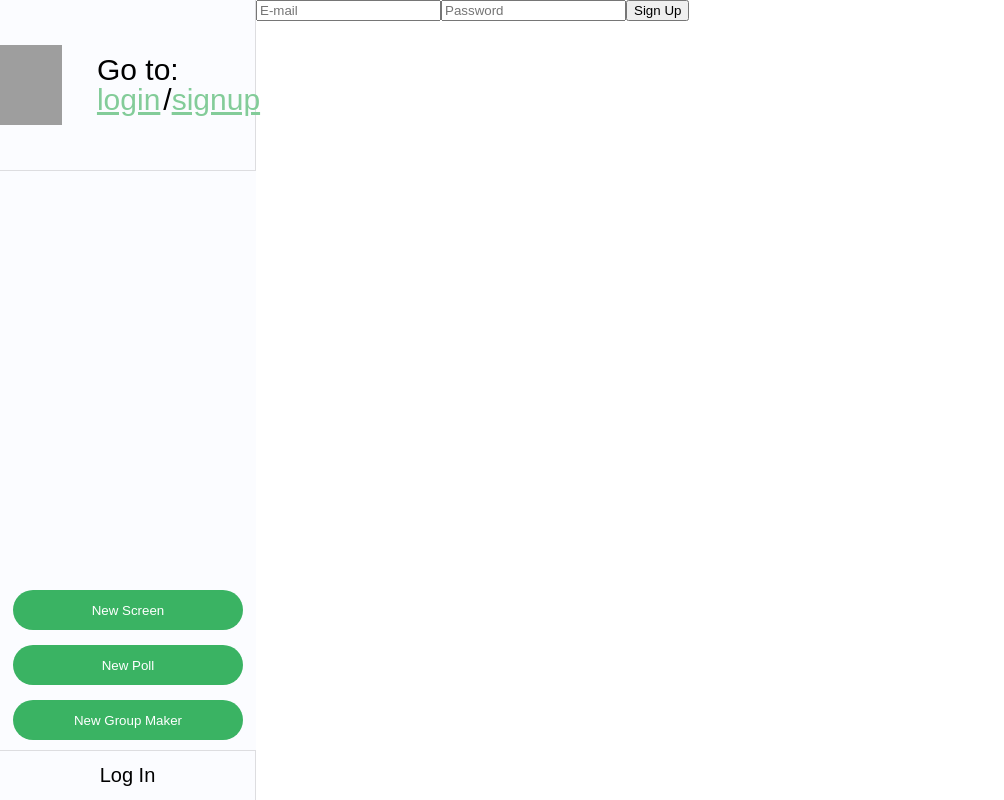
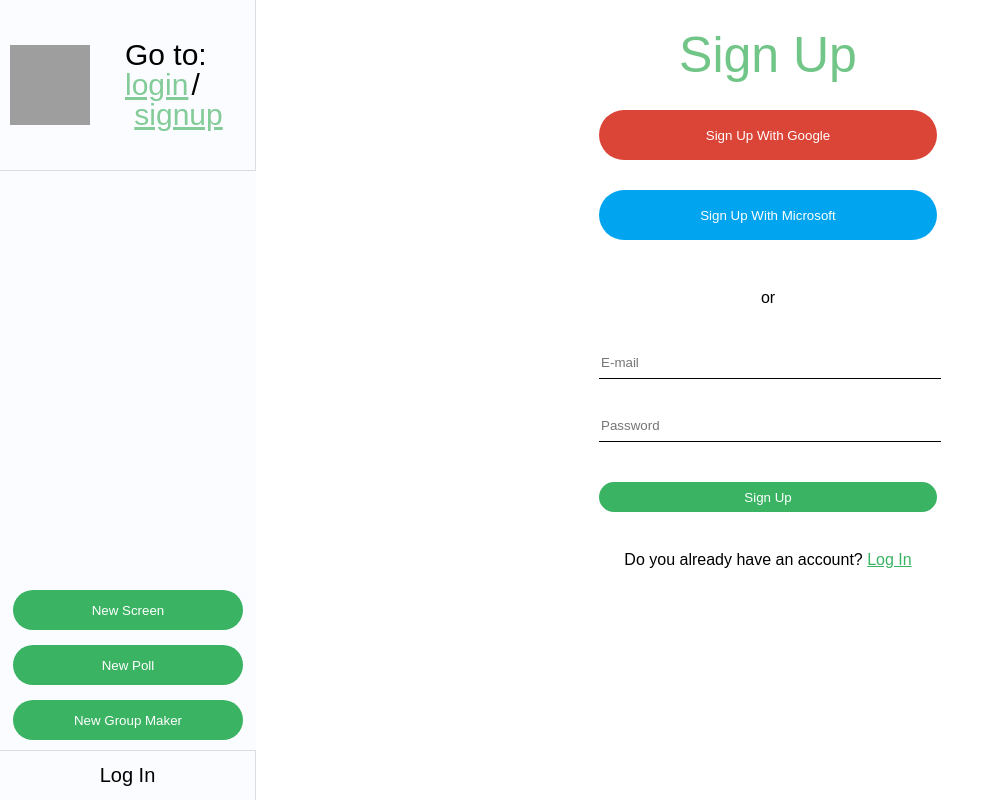
Before and after one commit to Woo-Yong0405/Classroomscreen, a React (Create React App) app: page /signup in a window 1280 px wide. Shown: the whole page, without its empty margins (0-1004 px from the left). Built offline with nearby package versions, Linux system fonts and the light colour scheme; grey boxes are pictures that could not be loaded.

Commit message:
Login/Signup with email and password complete

```diff
--- a/src/components/App.js
+++ b/src/components/App.js
@@ -18,4 +18,3 @@
 }
 
 export default App;
-export let isLoggedIn = false;
--- a/src/components/Router.js
+++ b/src/components/Router.js
@@ -1,23 +1,24 @@
-import React from "react";
+import React, { useState } from "react";
 import { BrowserRouter as Router, Route, Switch } from "react-router-dom";
 import LogIn from "../routes/login";
 import SignUp from "../routes/signup";
 import Home from "../routes/home";
 import Side from "./Side";
 
-const AppRouter = ({ isLoggedIn }) => {
+const AppRouter = () => {
+    const [isLoggedIn, setIsLoggedIn] = useState(false);
     return(
         <Router>
-            <Side />
+            <Side isLoggedIn={isLoggedIn}/>
             <Switch>
                 <Route exact path="/">
                     <Home />
                 </Route>
                 <Route path="/login">
-                    <LogIn />
+                    <LogIn login={() => setIsLoggedIn(true)}/>
                 </Route>
                 <Route path="/signup">
-                    <SignUp />
+                    <SignUp login={() => setIsLoggedIn(true)}/>
                 </Route>
             </Switch>
         </Router>
--- a/src/components/Side.js
+++ b/src/components/Side.js
@@ -1,8 +1,7 @@
 import React from "react";
 import { useHistory } from "react-router-dom";
-import { isLoggedIn } from "./App";
 
-const Side = () => {
+const Side = ({isLoggedIn}) => {
     const history = useHistory();
     let text;
     let btnText;
--- a/src/components/css/Style.css
+++ b/src/components/css/Style.css
@@ -2,6 +2,7 @@
 @import "side.css";
 @import "screens.css";
 @import "login.css";
+@import "signup.css";
 
 body {
     width: 100vw;
--- /dev/null
+++ b/src/components/css/signup.css
@@ -0,0 +1,38 @@
+#signup {
+    display: flex;
+    flex-direction: column;
+    align-items: center;
+}
+#signup_main {
+    width: 33%;
+    display: flex;
+    flex-direction: column;
+    align-items: center;
+}
+#signup_main :nth-child(2) {
+    margin-bottom: 40px;
+}
+#signup_main form {
+    display: flex;
+    flex-direction: column;
+    width: 100%;
+}
+#signup_main input {
+    width: 100%;
+    height: 30px;
+    border: none;
+    border-bottom: 1px solid black;
+    outline: none;
+}
+#signup_main form button {
+    background-color: #3ab363;
+    border: none;
+    height: 30px;
+    border-radius: 15px;
+    color: white;
+    margin-bottom: 40px;
+}
+#signup p span {
+    color: #3ab363;
+    text-decoration: underline;
+}
--- a/src/routes/login.js
+++ b/src/routes/login.js
@@ -2,7 +2,7 @@
 import { useHistory } from "react-router-dom";
 import { authService } from "../fb"
 
-const LogIn = () => {
+const LogIn = prop => {
     const [email, setEmail] = useState("");
     const [password, setPassword] = useState("");
     const history = useHistory();
@@ -23,7 +23,8 @@
         event.preventDefault();
         try {
             await authService.signInWithEmailAndPassword(email, password);
-            history.push("/")
+            history.push("/");
+            prop.login();
         } catch (error) {
             alert(error.message)
         }
@@ -41,8 +42,8 @@
                     </div>
                     <p>or</p>
                     <form>
-                        <input id="email1" onChange={onChange} name="email" type="text" placeholder="E-mail" />
-                        <input id="password1" onChange={onChange} name="password" type="password" placeholder="Password" />
+                        <input id="email1" onChange={onChange} name="email" type="text" placeholder="E-mail" required />
+                        <input id="password1" onChange={onChange} name="password" type="password" placeholder="Password" required />
                         <button onClick={onLogInClick}>Log In</button>
                     </form>
                     <p>You have not got an account yet? <span onClick={signClick}>Sign up</span></p>
--- a/src/routes/signup.js
+++ b/src/routes/signup.js
@@ -1,14 +1,53 @@
-import React from "react";
+import React, { useState } from "react";
+import { useHistory } from "react-router-dom";
+import { authService } from "../fb";
 
-const SignUp = () => {
+const SignUp = prop => {
+    const [email, setEmail] = useState("");
+    const [password, setPassword] = useState("");
+    const history = useHistory();
+    function logClick() {
+        history.push("/login");
+    }
+    const onChange = (event) => {
+        const {
+          target: { name, value },
+        } = event;
+        if (name === "email") {
+          setEmail(value);
+        } else if (name === "password") {
+          setPassword(value);
+        }
+      };
+      async function onSignUpClick(event) {
+        event.preventDefault();
+        try {
+            await authService.createUserWithEmailAndPassword(email, password);
+            history.push("/");
+            prop.login();
+        } catch (error) {
+            alert(error.message)
+        }
+    }
     return (
         <div id="center">
             <div id="signup">
-                <form>
-                    <input id="email" type="text" placeholder="E-mail" />
-                    <input id="password" type="password" placeholder="Password" />
-                    <button>Sign Up</button>
-                </form>
+                <header>
+                    <h1>Sign Up</h1>
+                </header>
+                <div id="signup_main">
+                    <div id="socialLogIn">
+                        <button>Sign Up With Google</button>
+                        <button>Sign Up With Microsoft</button>
+                    </div>
+                    <p>or</p>
+                    <form>
+                        <input id="email1" onChange={onChange} name="email" type="text" placeholder="E-mail" required />
+                        <input id="password1" name="password" onChange={onChange} type="password" placeholder="Password" required />
+                        <button onClick={onSignUpClick}>Sign Up</button>
+                    </form>
+                    <p>Do you already have an account? <span onClick={logClick}>Log In</span></p>
+                </div>
             </div>
         </div>
     )
```
